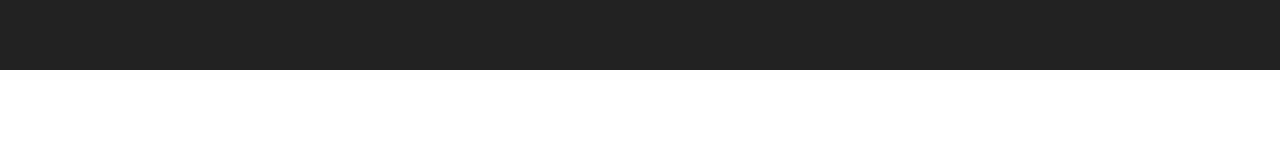
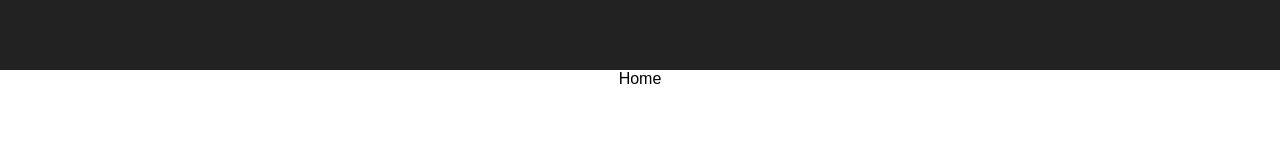
Before and after one commit to LKWLaLa/swapi-react, a React (Create React App) app: page / in a window 1280 px wide. Shown: the part 120-280 px from the top of the page. Built offline with nearby package versions, Linux system fonts and the light colour scheme.

Commit message:
add Home component, create components directory

```diff
--- a/src/App.js
+++ b/src/components/App.js
@@ -1,11 +1,13 @@
 import React, { Component } from 'react';
-import './App.css';
+import '../App.css';
+import Home from './Home'
 
 class App extends Component {
   render() {
     return (
       <div className="App">
         <header className="App-header"></header>
+        <Home />
       </div>
     );
   }
--- /dev/null
+++ b/src/components/Home.js
@@ -0,0 +1,11 @@
+import React, {Component} from 'react'
+
+class Home extends Component {
+  render(){
+    return(
+      <div>Home</div>
+    )
+  }
+}
+
+export default Home;
--- a/src/index.js
+++ b/src/index.js
@@ -1,7 +1,7 @@
 import React from 'react';
 import ReactDOM from 'react-dom';
 import './index.css';
-import App from './App';
+import App from './components/App';
 import registerServiceWorker from './registerServiceWorker';
 
 ReactDOM.render(<App />, document.getElementById('root'));
```
